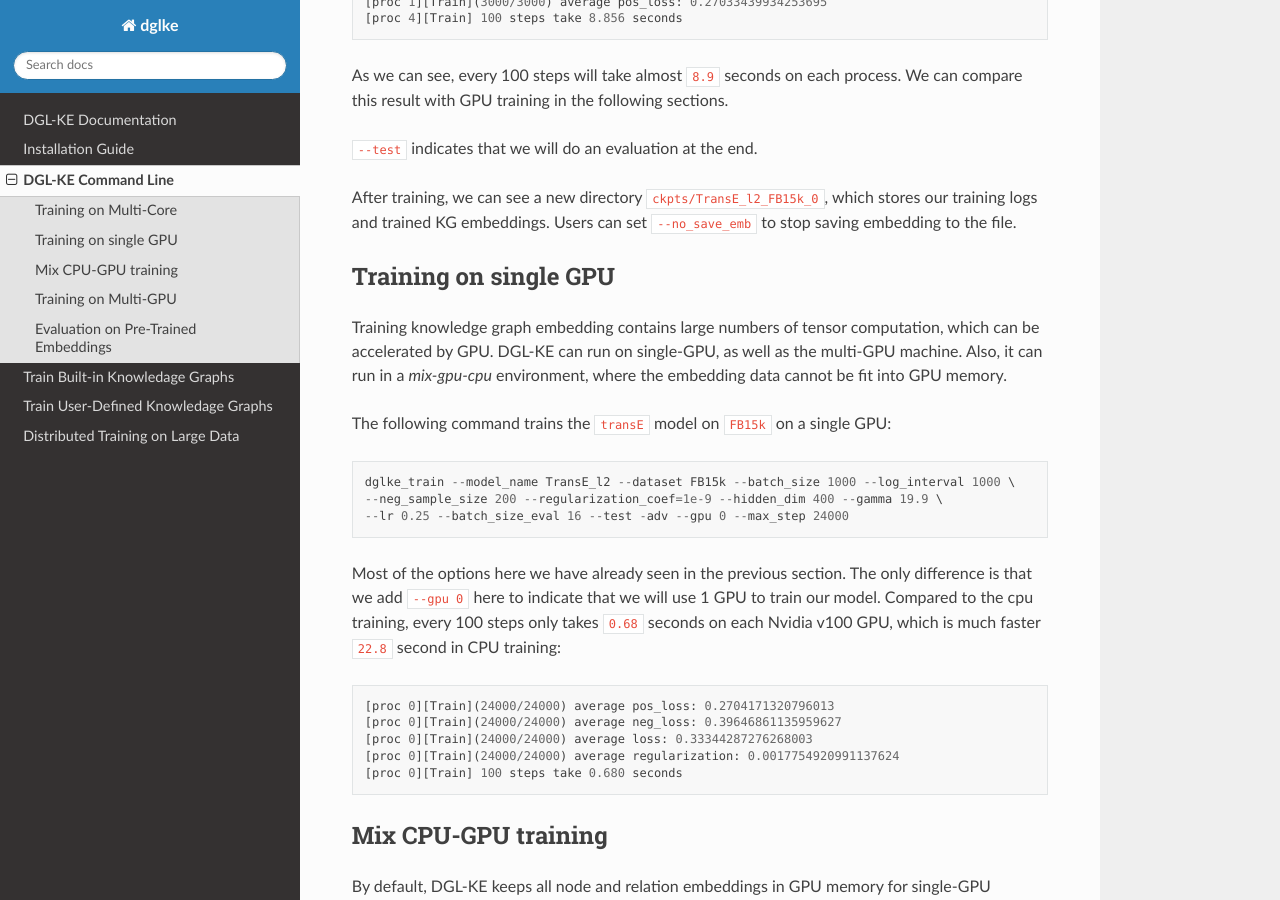
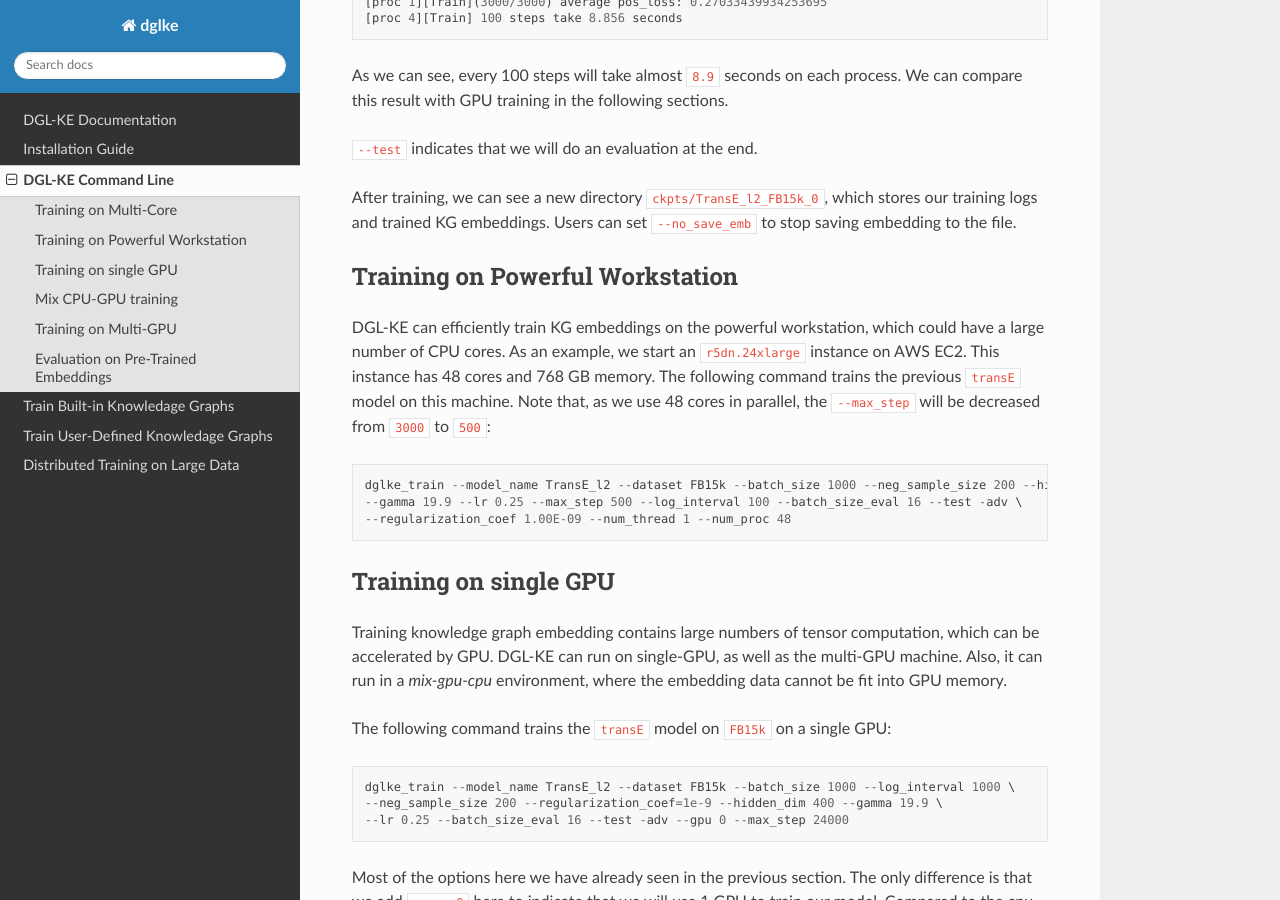
Before and after one commit to awslabs/dgl-ke, a Sphinx documentation site: the page built from docs/source/hyper_param.rst, in a window 1280 px wide and 900 px high, scrolled down 2522 px. Built offline with Sphinx 7.4.7 and the Read the Docs theme 2.0.0, drawn with Linux system fonts in a browser that asks for light colours.

Commit message:
update doc

```diff
--- a/docs/source/hyper_param.rst
+++ b/docs/source/hyper_param.rst
@@ -16,7 +16,6 @@ DGL-KE provides four commands to users:
 
 Training on Multi-Core
 ^^^^^^^^^^^^^^^^^^^^^^^
-
 
 Multi-core processors are very common and widely used in modern computer architecture. DGL-KE is optimized on multi-core processors for the best system performance. In DGL-KE, we uses multi-processes instead of multi-threads for parallel training. In this design, the enity embeddings and relation embeddings will be stored in a global shared-memory and all the trainer processes can read and write it. All the processes will train the global model in a *Hogwild* style.
 
@@ -86,6 +85,18 @@ As we can see, every 100 steps will take almost ``8.9`` seconds on each process.
 ``--test`` indicates that we will do an evaluation at the end.
 
 After training, we can see a new directory ``ckpts/TransE_l2_FB15k_0``, which stores our training logs and trained KG embeddings. Users can set ``--no_save_emb`` to stop saving embedding to the file.
+
+
+Training on Powerful Workstation
+^^^^^^^^^^^^^^^^^^^^^^^^^^^^^^^^^^^^^^
+
+DGL-KE can efficiently train KG embeddings on the powerful workstation, which could have a large number of CPU cores. As an example, we start an ``r5dn.24xlarge`` instance on AWS EC2. This instance has 48 cores and 768 GB memory. The following command trains the previous ``transE`` model on this machine. Note that, as we use 48 cores in parallel, the ``--max_step`` will be decreased from ``3000`` to ``500``::
+
+  dglke_train --model_name TransE_l2 --dataset FB15k --batch_size 1000 --neg_sample_size 200 --hidden_dim 400 \
+  --gamma 19.9 --lr 0.25 --max_step 500 --log_interval 100 --batch_size_eval 16 --test -adv \
+  --regularization_coef 1.00E-09 --num_thread 1 --num_proc 48
+
+
 
 
 Training on single GPU
```
